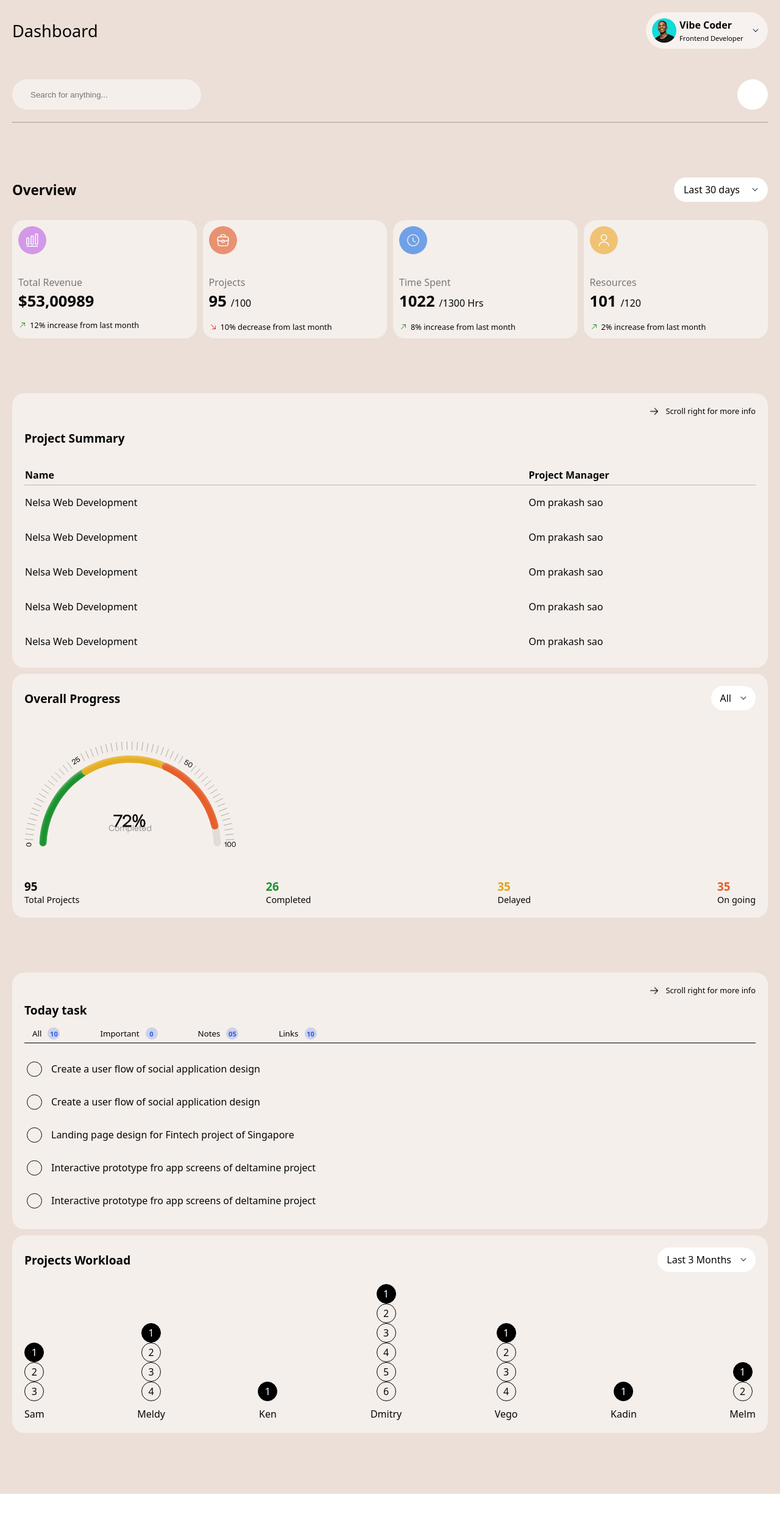
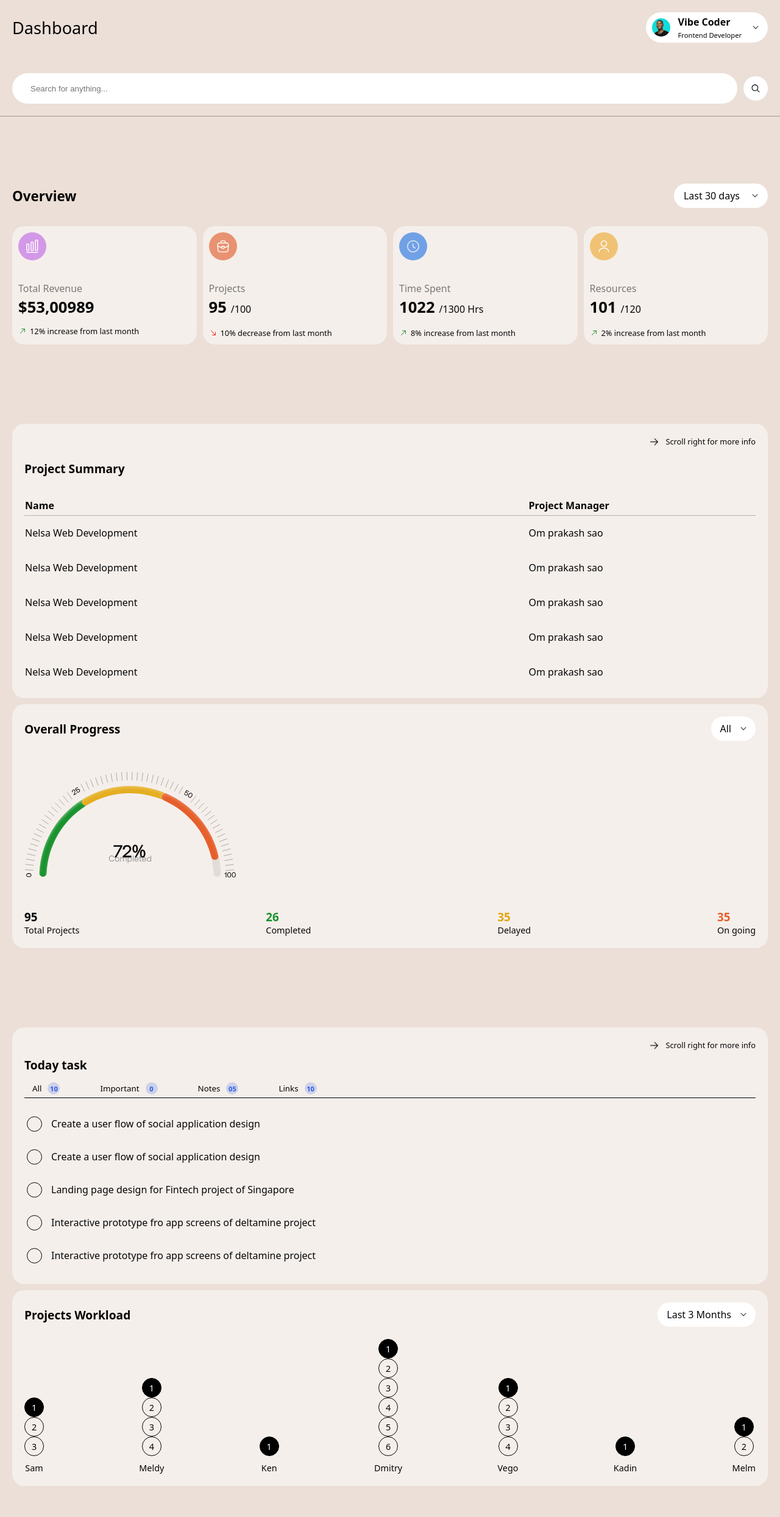
Before and after one commit to vibe-coder/promage-dashboard-main, a React (Create React App) app in the folder promage-dashboard/: page / in a window 1280 px wide. Shown: the top 2488 px of the page at 61% size. Before the commit the page ends 2450 px from the top, so only its background shows below. Built offline with nearby package versions, Linux system fonts and the light colour scheme.

Commit message:
Adjustmest to all components

```diff
--- a/promage-dashboard/src/Dashboard-Components/Header.jsx
+++ b/promage-dashboard/src/Dashboard-Components/Header.jsx
@@ -2,14 +2,20 @@ import React from 'react'
 import "./SCSS/Header.scss"
 import user from "../Images/ME.jpg"
 import arrowDown from "../Images/arrow-down.svg"
+import searchIcon from "../Images/icons8-search.svg"
 
 
 function Header() {
   return (
     <div className='header-container'>
 
-      <div className='dashboard-wrapper'>
+      <div className='header-wrapper'>
+
+        {/* Title */}
+
         <h1 className='dashboard'>Dashboard</h1>
+
+        {/* Bio Wrapper */}
 
         <div className='bio-wrapper'>
           <div className='picture'>
@@ -27,11 +33,15 @@ function Header() {
         </div>
       </div>
 
+      {/* Search Wrapper */}
 
       <div className='search-wrapper'>
         <div className='wrapper'>
           <input className='search-input' placeholder='Search for anything...' />
-          <div className='circle'>.</div>
+
+          <button className='circle'>
+            <img src={searchIcon} alt="SearchIcon" />
+          </button>
         </div>
       </div>
     </div>
--- a/promage-dashboard/src/Dashboard-Components/SCSS/Compnent-Container.scss
+++ b/promage-dashboard/src/Dashboard-Components/SCSS/Compnent-Container.scss
@@ -10,7 +10,7 @@ body{
 @media (min-width: 360px) {
   .component-container{
     background-color: #EBDFD7;
-    padding: 20px;
+    // padding: 20px;
     padding-bottom: 100px;
   }
 }
--- a/promage-dashboard/src/Dashboard-Components/SCSS/Header.scss
+++ b/promage-dashboard/src/Dashboard-Components/SCSS/Header.scss
@@ -1,3 +1,7 @@
+body{
+  font-family: system-ui, -apple-system, BlinkMacSystemFont, 'Segoe UI', Roboto, Oxygen, Ubuntu, Cantarell, 'Open Sans', 'Helvetica Neue', sans-serif;
+}
+
 
 // ************* Mobile View
 
@@ -5,16 +9,18 @@
 @media (min-width: 360px){
   .header-container{
     border-bottom: solid 1px rgba(0, 0, 0, .3);
+    padding: 20px;
     padding-bottom: 20px;
     margin-bottom: 90px;
 
     // **************** Dashboard Wrapper
 
-    .dashboard-wrapper{
+    .header-wrapper{
       display: flex;
       justify-content: space-between;
       align-items: center;
       margin: 0;
+
       .dashboard{
         font-size: 1.7rem;
         font-weight: 500;
@@ -22,20 +28,20 @@
       }
 
       .bio-wrapper{
-        background-color: rgba(255, 255, 255, .6);
+        background-color: rgba(255, 255, 255, 1);
         display: flex;
-        height: 40px;
+        height: 30px;
         width: 180px;
         border-radius: 40px;
         align-items: center;
         padding: 10px;
         justify-content: space-between;
 
-
         .picture{
-          height: 40px;
-          width: 40px;
+          height: 30px;
+          width: 30px;
           border-radius: 20px;
+          margin-right: 5px;
 
           .user-image{
             width: 100%;
@@ -64,8 +70,6 @@
           display: flex;
           align-items: center;
           justify-content: center;
-          // background-color: red;
-          // background-color: rgba(255, 255, 255, .6);
           height: 20px;
           width: 20px;
           border-radius: 20px;
@@ -86,24 +90,34 @@
         align-items: center;
         justify-content: space-between;
         margin-top: 50px;
+        gap: 10px;
 
         .search-input{
           height: 30px;
-          width: 290px;
+          // width: 290px;
+          flex: 1;
           border: none;
           border-radius: 30px;
           text-indent: 20px;
           padding: 10px;
-          background-color: rgba(255, 255, 255, .5);
+          background-color: rgba(255, 255, 255, 1);
         }
 
         .circle{
           background-color: rgb(255, 255, 255,);
-          width: 30px;
-          height: 30px;
-          padding: 10px;
+          width: 40px;
+          height: 40px;
+          // padding: 10px;
+          border: none;
           border-radius: 30px;
           color: #fff;
+          display: flex;
+          justify-content: center;
+          align-items: center;
+
+          img{
+            height: 40%;
+          }
         }
       }
     }
--- a/promage-dashboard/src/Dashboard-Components/SCSS/Overview.scss
+++ b/promage-dashboard/src/Dashboard-Components/SCSS/Overview.scss
@@ -8,6 +8,7 @@ body{
 @media (min-width: 360px) {
 
   .overview-container{
+    padding: 20px;
     margin-bottom: 90px;
     .overview-header{
       display: flex;
--- a/promage-dashboard/src/Dashboard-Components/SCSS/Project-Summary.scss
+++ b/promage-dashboard/src/Dashboard-Components/SCSS/Project-Summary.scss
@@ -4,6 +4,7 @@
     flex-direction: column;
     gap: 10px;
     margin-bottom: 90px;
+    padding: 20px;
 
     .summary-wrapper{
       background-color: rgba(255, 255, 255, .5);
--- a/promage-dashboard/src/Dashboard-Components/SCSS/Task.scss
+++ b/promage-dashboard/src/Dashboard-Components/SCSS/Task.scss
@@ -11,6 +11,7 @@ body{
     display: flex;
     flex-direction: column;
     gap: 10px;
+    padding: 20px;
 
     // * DAILY TASK
 
@@ -103,15 +104,15 @@ body{
                 appearance: none;
                 -webkit-appearance: none;
                 font: inherit;
-                color: currentColor;
                 width: 25px;
                 height: 25px;
-                border: .4px solid currentColor;
+                border: .9px solid;
                 border-radius: 20px;
               }
 
               .task-checkbox:checked{
                 background-color: #E65F2B;
+                border: .9px transparent;
               }
 
               .task-name{
@@ -184,7 +185,7 @@ body{
           align-items: center;
           justify-content: flex-end;
 
-          div{
+          .figure{
             border: solid 1.2px;
             width: 30px;
             height: 30px;
@@ -193,10 +194,11 @@ body{
             align-items: center;
             border-radius: 20px;
             font-family: system-ui, -apple-system, BlinkMacSystemFont, 'Segoe UI', Roboto, Oxygen, Ubuntu, Cantarell, 'Open Sans', 'Helvetica Neue', sans-serif;
-            font-weight: 200;
+            font-weight: 400;
+            font-size: .9rem;
           }
 
-          div:nth-child(1){
+          .figure:nth-child(1){
             background-color: #000000;
             color: #ffffff;
             border-color: #000000;
@@ -206,7 +208,8 @@ body{
           h4{
             margin: 0;
             margin-top: 10px;
-            font-weight: 200;
+            font-size: .9rem;
+            font-weight: 400;
           }
         }
       }
```
Also changed, not shown: promage-dashboard/src/Images/icons8-search.svg (added).
